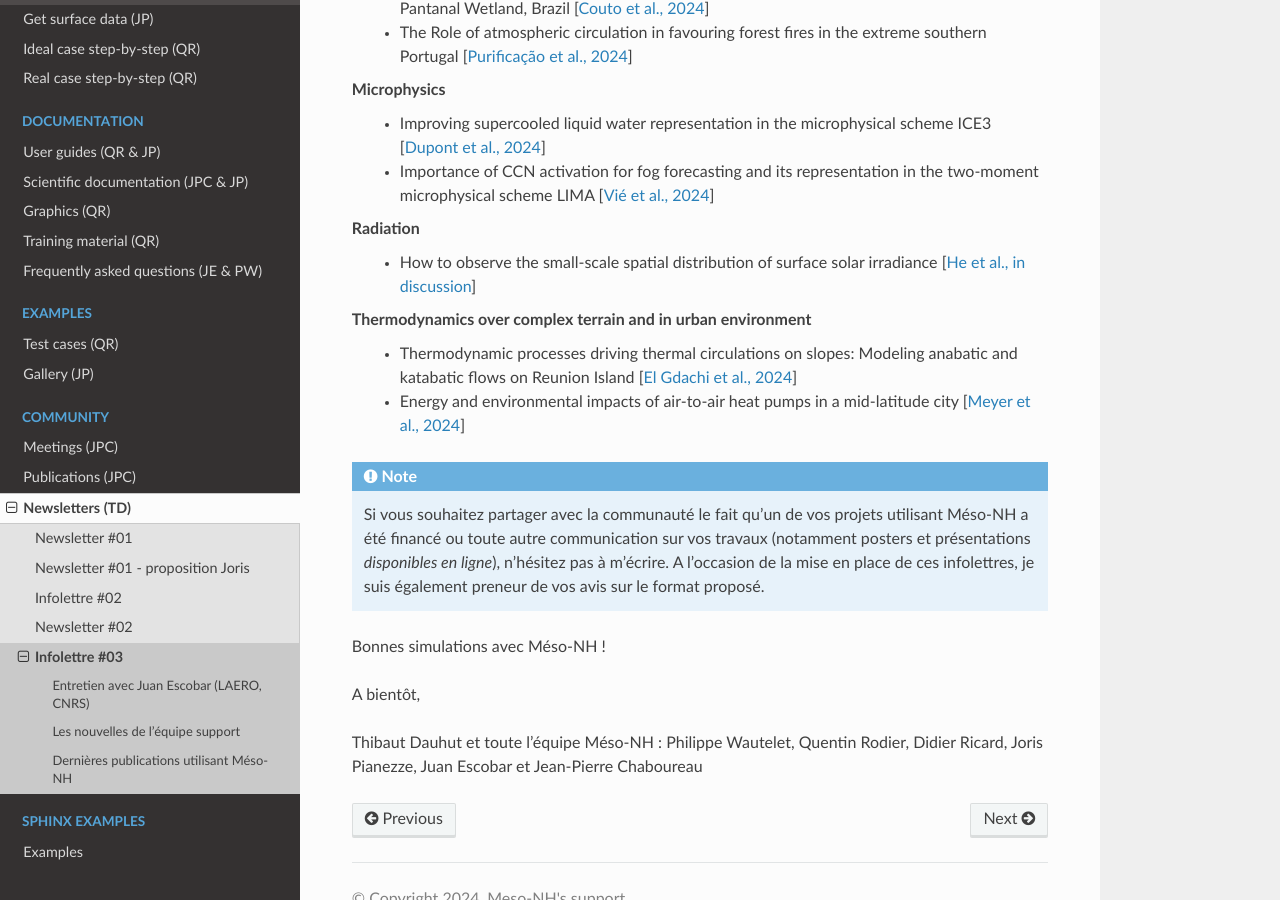
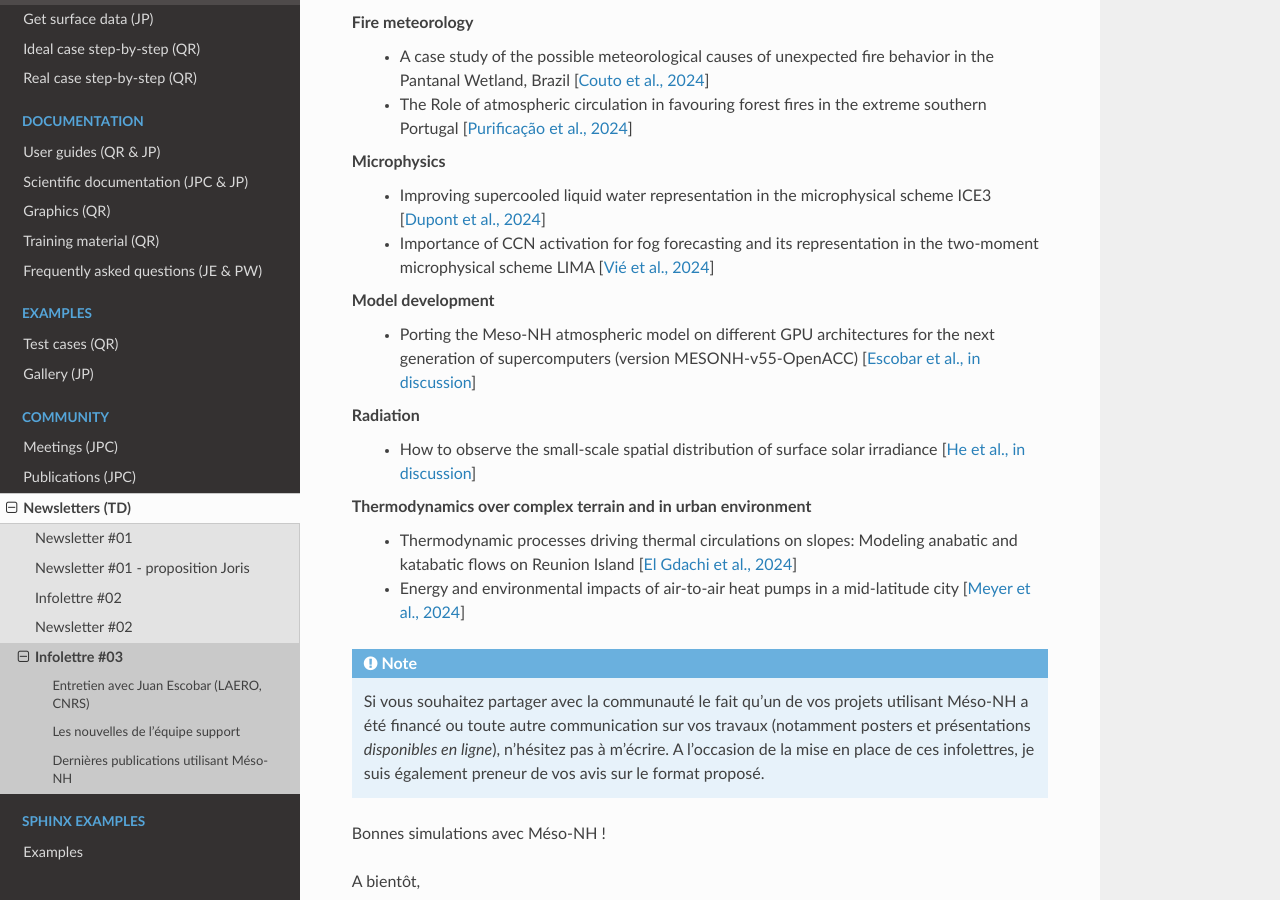
Before and after one commit to JorisPianezze/mesonh_beta_test_guide, a Sphinx documentation site: the page built from docs/source/community/newsletters/newsletter_03.rst, in a window 1280 px wide and 900 px high, scrolled down 4306 px. Built offline with Sphinx 7.4.7 and the Read the Docs theme 2.0.0, drawn with Linux system fonts in a browser that asks for light colours; some of the changed text lies outside the part shown.

Commit message:
Update newsletter_03.rst
Add ref and link to Escobar et al. in interview and publications

```diff
--- a/docs/source/community/newsletters/newsletter_03.rst
+++ b/docs/source/community/newsletters/newsletter_03.rst
@@ -48,6 +48,8 @@
 
    Une version longue du début de l'entretien, avec plus de détails, est disponible `ici <https://mesonh-beta-test-guide.readthedocs.io/en/latest/community/newsletters/newsletter_03_extended.html>`_ .
 
+   Un article en discussion pour GMD relate le travail de portage de Méso-NH sur GPU, il est disponible en ligne ici : `Escobar et al. <https://doi.org/10.5194/egusphere-2024-2879>`_ .
+
    Si vous aussi vous souhaitez expliquer un développement que vous avez mis en place dans Méso-NH, ou une méthode d’analyse que vous partagez à la communauté, n’hésitez pas à me le signaler par `mail <mailto:thibaut.dauhut@univ-tlse3.fr>`_.
 
 
@@ -96,6 +98,9 @@
   - Improving supercooled liquid water representation in the microphysical scheme ICE3 [`Dupont et al., 2024 <http://dx.doi.org/10.1002/qj.4806>`_]
   - Importance of CCN activation for fog forecasting and its representation in the two-moment microphysical scheme LIMA [`Vié et al., 2024 <https://doi.org/10.1002/qj.4812>`_]
 
+Model development
+  - Porting the Meso-NH atmospheric model on different GPU architectures for the next generation of supercomputers (version MESONH-v55-OpenACC) [`Escobar et al., in discussion <https://doi.org/10.5194/egusphere-2024-2879>`_]
+
 Radiation
   - How to observe the small-scale spatial distribution of surface solar irradiance [`He et al., in discussion <https://doi.org/10.5194/egusphere-2024-1064>`_]
 
```
